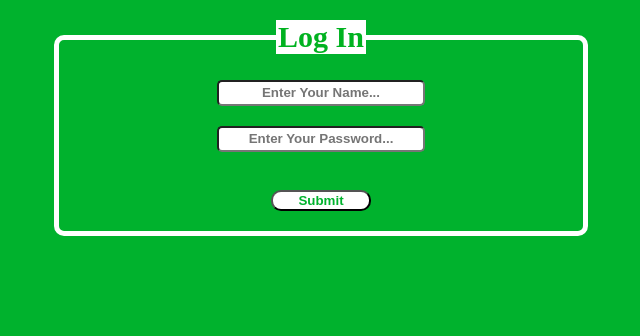
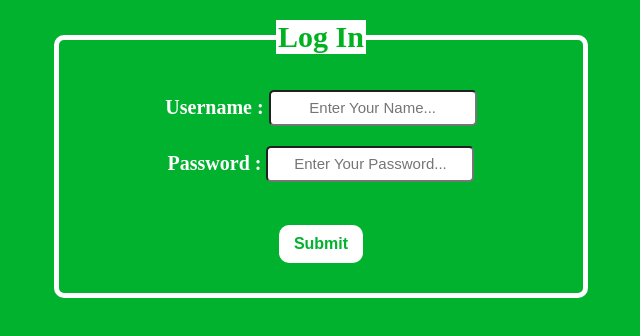
Before and after one commit to ZainRamzanGorsi/Registration-Form, a plain HTML site: page index.html in a window 1280 px wide. Shown: the whole page, without its empty margins (319-959 px from the left). Drawn offline with Linux system fonts and the light colour scheme.

Commit message:
Add JavaScript for Alert Message

```diff
--- a/index.css
+++ b/index.css
@@ -6,21 +6,28 @@
 }
 
 
-button{
-	width: 100px;
+button {
+	background-color: #ffffff; /* Green */
+	border: none;
 	color: #00b22d;
-	background-color: white;
+	padding: 10px 15px;
+	text-align: center;
+	text-decoration: none;
+	display: inline-block;
+	font-size: 16px;
 	border-radius: 10px;
 	font-weight: bold;
 	cursor: pointer;
-}
+
+    }
+
 input{
 	width: 200px;
 	color: #000000;
 	background-color: #ffffff;
 	border-radius: 5px;
-	font-weight: bold;
-	height: 20px;
+	font-size: 15px;
+	height: 30px;
 }
 fieldset{
 	width: 500px;
@@ -33,3 +40,7 @@ legend{
 	background-color: white;
 	color: #00b220;
 }
+p{
+	font-weight: bold;
+	font-size: 20px;
+}
--- a/index.html
+++ b/index.html
@@ -1,17 +1,23 @@
 <!DOCTYPE html>
 <html lang="en">
+
 <head>
 	<meta charset="UTF-8">
 	<meta name="viewport" content="width=device-width, initial-scale=1.0">
 	<title>Registration Form</title>
 	<link rel="stylesheet" href="index.css">
 </head>
+
 <body>
 	<fieldset>
 		<legend>Log In</legend>
-		<input required type="text" name="Name" id="name" placeholder="Enter Your Name..."><br>
-		<input required type="password" name="password" placeholder="Enter Your Password..."><br><br>
-		<button onclick="alert('Thank You!' )">Submit</button>
+		<p>
+			Username : <input required type="text" name="Name" id="name" placeholder="Enter Your Name..."><br>
+			Password : <input required type="password" name="password" placeholder="Enter Your Password..."><br><br>
+			<button type="button" onclick="getName()">Submit</button>
+		</p>
 	</fieldset>
+	<script src="index.js"></script>
 </body>
+
 </html>
--- /dev/null
+++ b/index.js
@@ -0,0 +1,4 @@
+function getName() {
+	var input = document.getElementById('name').value;
+	alert('Thank You ' + input + '!');
+}
```
